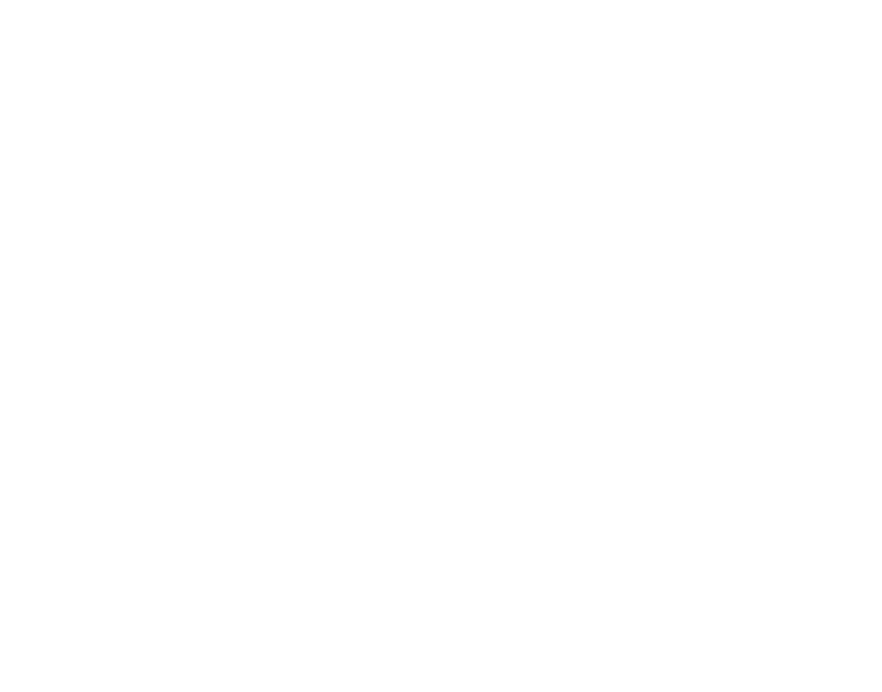
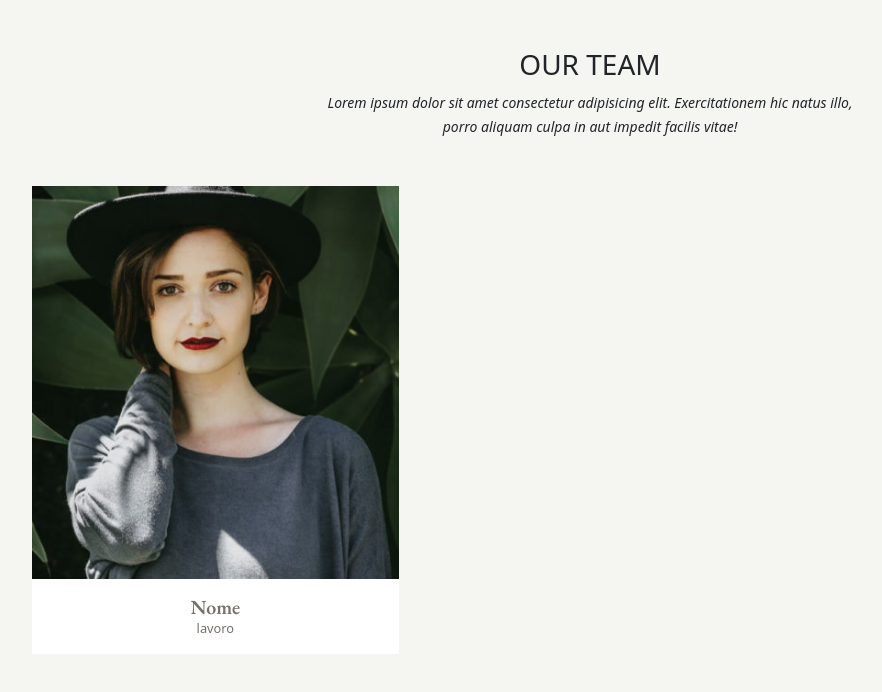
Before and after one commit to AntoCic/js-our-team, a plain HTML site: page index.html in a window 1280 px wide. Shown: the whole page, without its empty margins (50-932 px from the left). Drawn offline with nearby package versions, Linux system fonts and the light colour scheme.

Commit message:
ADDED HTML CSS content and style

```diff
--- a/index.html
+++ b/index.html
@@ -1,25 +1,49 @@
 <!DOCTYPE html>
 <html lang="en">
+
 <head>
     <meta charset="UTF-8">
     <meta name="viewport" content="width=device-width, initial-scale=1.0">
     <script src="https://kit.fontawesome.com/1e62d76f8b.js" crossorigin="anonymous"></script>
-    <link href="https://cdn.jsdelivr.net/npm/bootstrap@5.3.3/dist/css/bootstrap.min.css" rel="stylesheet" integrity="sha384-QWTKZyjpPEjISv5WaRU9OFeRpok6YctnYmDr5pNlyT2bRjXh0JMhjY6hW+ALEwIH" crossorigin="anonymous">
+    <link href="https://cdn.jsdelivr.net/npm/bootstrap@5.3.3/dist/css/bootstrap.min.css" rel="stylesheet"
+        integrity="sha384-QWTKZyjpPEjISv5WaRU9OFeRpok6YctnYmDr5pNlyT2bRjXh0JMhjY6hW+ALEwIH" crossorigin="anonymous">
     <link rel="stylesheet" href="./style/bootstrap.css">
     <link rel="stylesheet" href="./style/index.css">
     <title>Our Team</title>
 </head>
-<body>
-    <header>
-        <h1></h1>
+
+<body class="text-center">
+    <header class="my-5">
+        <div class="container">
+            <div class="row justify-content-center">
+                <div class="col-6">
+                    <h1 class="h3">OUR TEAM</h1>
+                    <em class="small">Lorem ipsum dolor sit amet consectetur adipisicing elit. Exercitationem hic natus
+                        illo, porro aliquam culpa
+                        in aut impedit facilis vitae!</em>
+                </div>
+            </div>
+        </div>
+
     </header>
 
-    <main>
-        <section>
+    <main class="main">
+        <div class="container">
+            <div class="row g-2" id="users_card">
 
-        </section>
+                <div class="col-4">
+                    <div class="ms_card">
+                        <img src="./img/angela-caroll-chief-editor.jpg" alt="">
+                        <h5>Nome</h5>
+                        <p>lavoro</p>
+                    </div>
+                </div>
+
+            </div>
+        </div>
     </main>
 
     <script src="./js/script.js"></script>
 </body>
+
 </html>
--- a/style/index.css
+++ b/style/index.css
@@ -1,6 +1,8 @@
+@import url('https://fonts.googleapis.com/css2?family=EB+Garamond:ital,wght@0,400..800;1,400..800&display=swap');
+
 /* @@@@@@@@@@@@@@@@@@@@@@@@@@@@@@@@@@@@@@ */
 :root {
-  --bk: #F5F5F1;
+  --bk: #f5f5f1;
 }
 
 /*************************************************
@@ -14,6 +16,9 @@ menu {
 
 a {
   text-decoration: none;
+}
+img {
+  max-width: 100%;
 }
 
 /************************************************
@@ -31,12 +36,25 @@ a {
     GENERAL STYLES
  *************************************************/
 body {
-  font-family: Arial, Helvetica, sans-serif;
+  background-color: var(--bk);
 }
-
 /* HEADER */
 
 /* MAIN */
+.ms_card {
+  background-color: #ffffff;
+  color: rgb(118,113,107);
+}
+.ms_card h5{
+  font-family: "EB Garamond", serif;
+  font-weight: 600;
+  margin-bottom: 0;
+  padding-top: 1rem;
+}
+.ms_card p{
+  font-size: 0.8em;
+  padding-bottom: 1rem;
+}
 
 /*************************************************
     MEDIA RESPONSIVE
```
